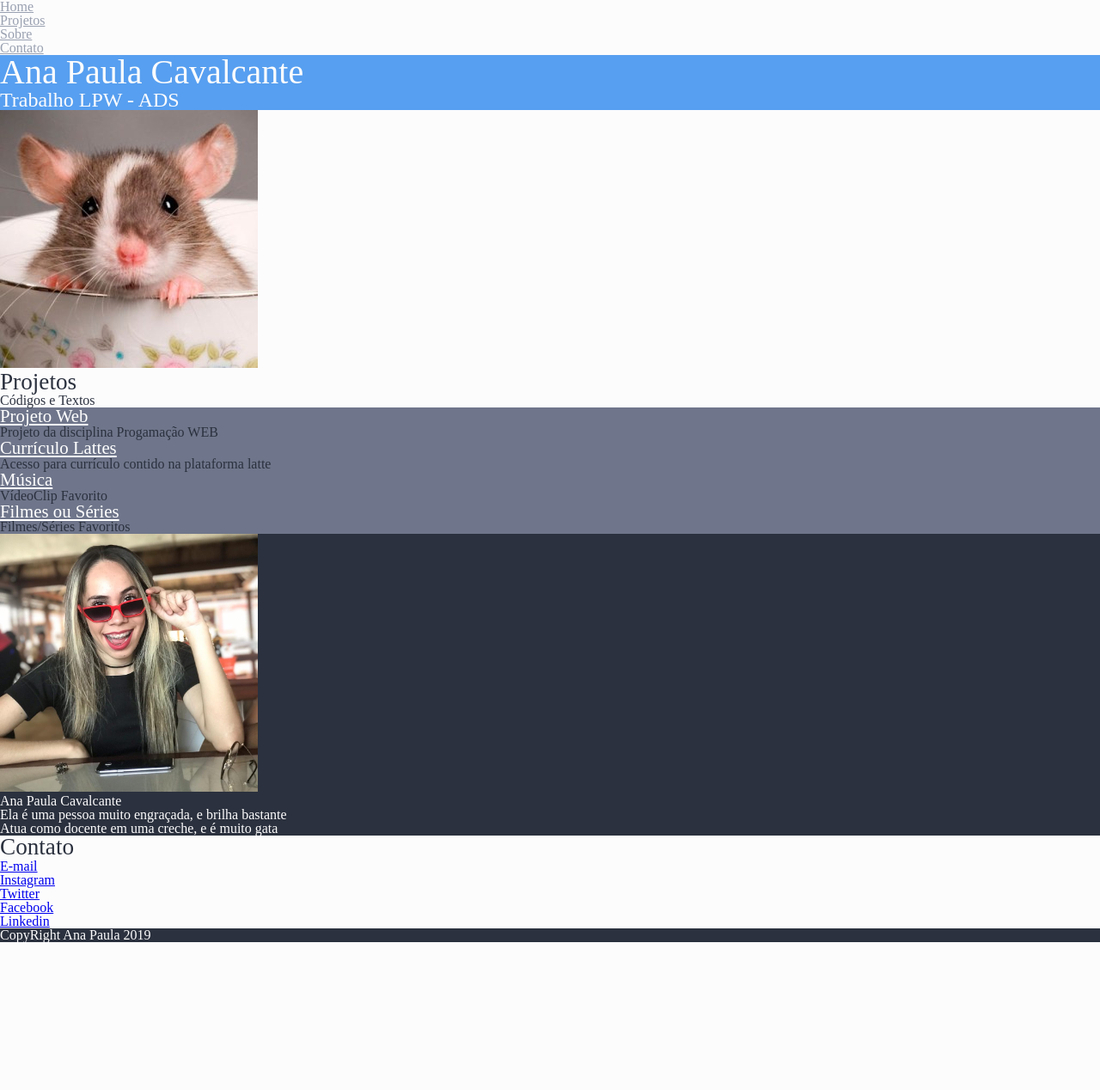
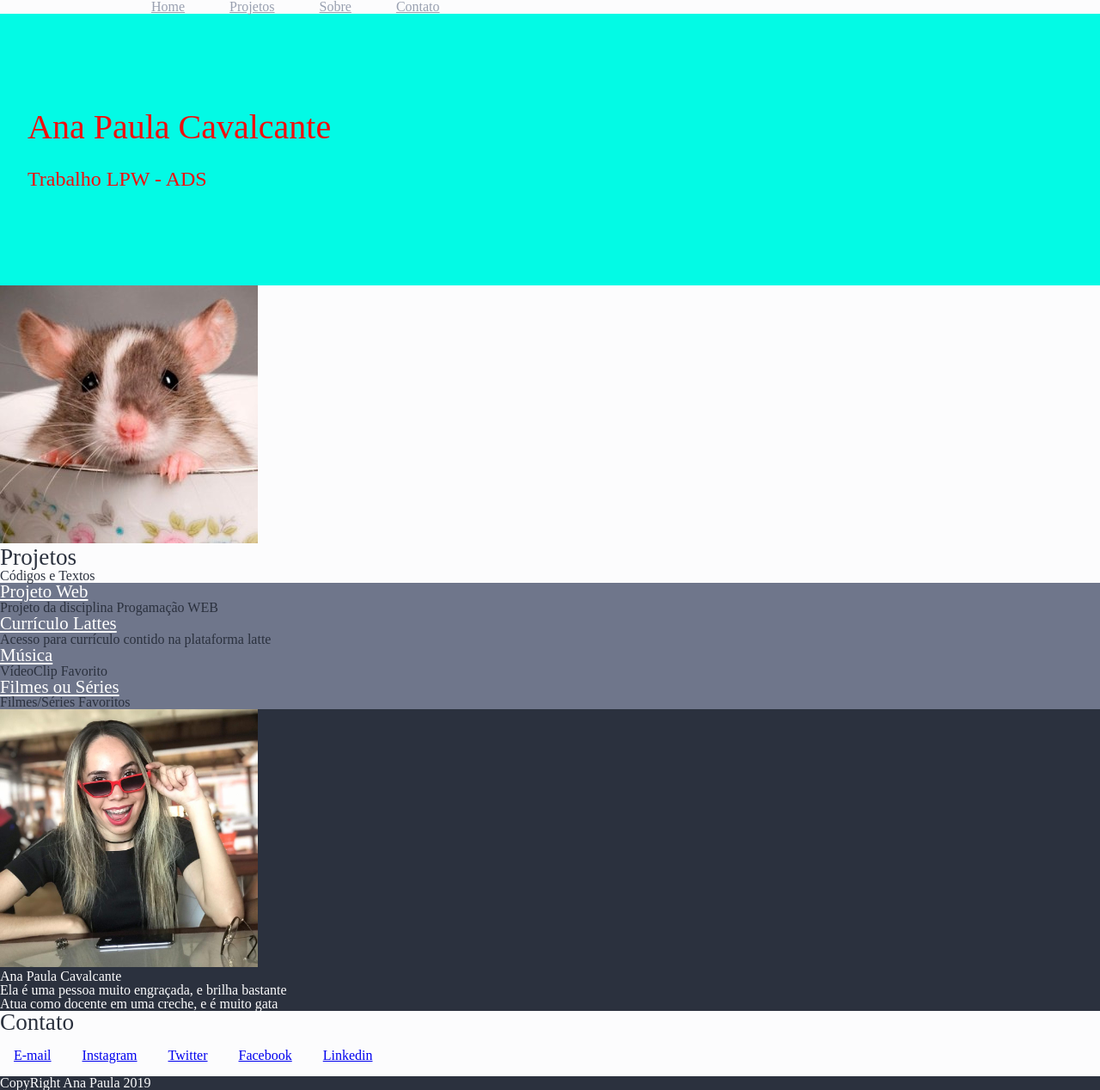
Before and after one commit to suennaby/AulasProgamacaoWeb, a PHP site: page / in a window 1280 px wide. Shown: the whole page at 86% size. Before the commit the page ends 1096 px from the top, so only its background shows below. Run offline with PHP 8.4, Linux system fonts and the light colour scheme.

Commit message:
margin, padding e display
margin, padding e display

```diff
--- a/estilos/blog.css
+++ b/estilos/blog.css
@@ -2,12 +2,29 @@ body {
     font-family: Arial, Helvetica, sans-serif;
 }
 
+header li {
+    display: inline-block;
+    margin-left: 3em;
+}
+
+#contato li {
+    display: inline-block;
+    margin: 1em;
+}
+
+.container {
+    padding-left: 10%;
+    padding-right: 10%;
+}
+
 .identificacao {
-    background-color: #579ff0;
-    color: #fcfcfd;
+    background-color: #03fae5;
+    color: #f10d0d;
+    padding: 7em 2em;
 }
  .identificacao h1 {
      font-size: 2.5em;
+     margin-bottom: 0.7em;
  }
 
 
@@ -16,6 +33,8 @@ body {
      font-weight: lighter;
 
  }
+
+
 
  section h3 {
      font-size: 1.7em;
@@ -43,10 +62,6 @@ body {
 
 .styleprojetos li {
     background-color: #6f768b;
-
-
-
-
 }
 
 .styleprojetos li a {
@@ -57,3 +72,8 @@ body {
 #sobre img {
     width: 300px;
 }
+
+footer{
+    padding-top: 1em;
+    padding-bottom: 1em;
+}
--- a/index.html
+++ b/index.html
@@ -13,7 +13,7 @@
 
     <body>
 
-        <header class="claras">
+        <header class="claras container">
 
 
             <nav>
@@ -95,7 +95,7 @@
             </ul>
         </section>
 
-        <footer class= "escuras">
+        <footer class="escuras">
             <p> CopyRight Ana Paula  2019</p>
         </footer>
 
```
